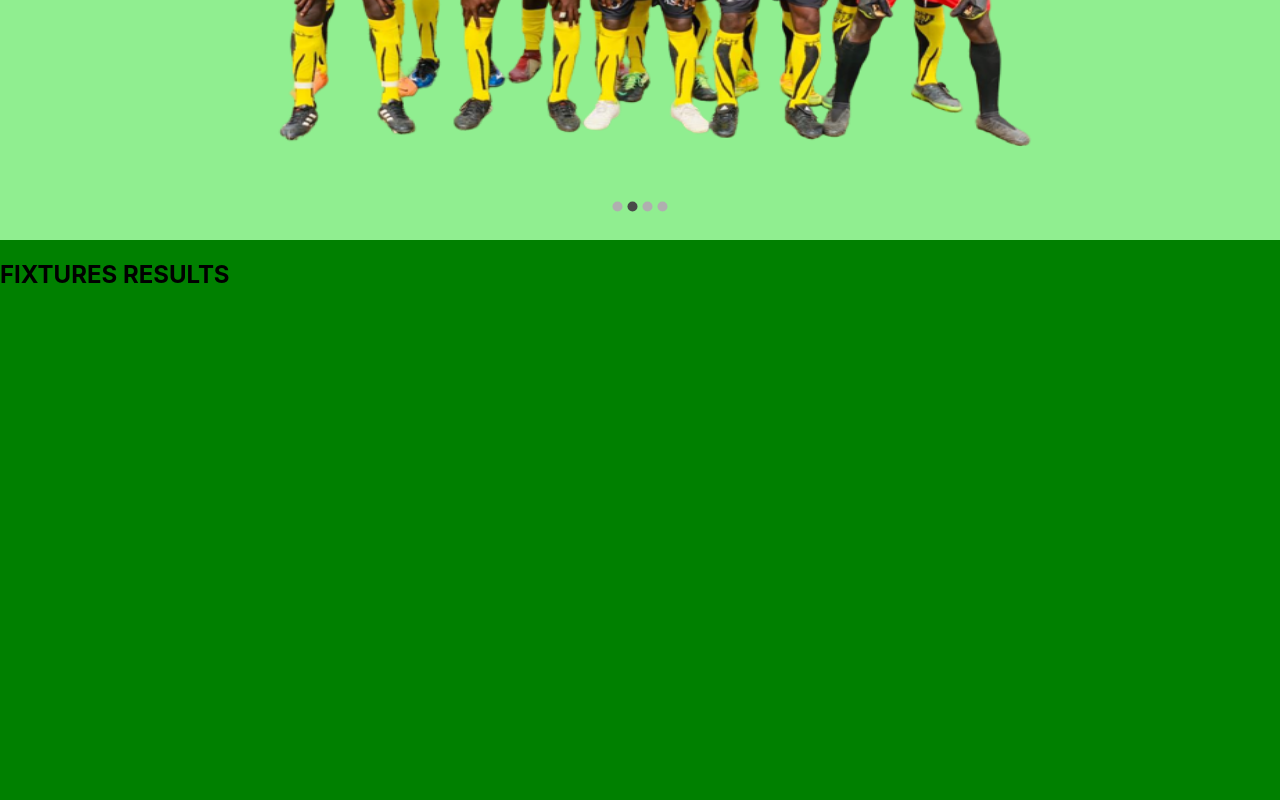
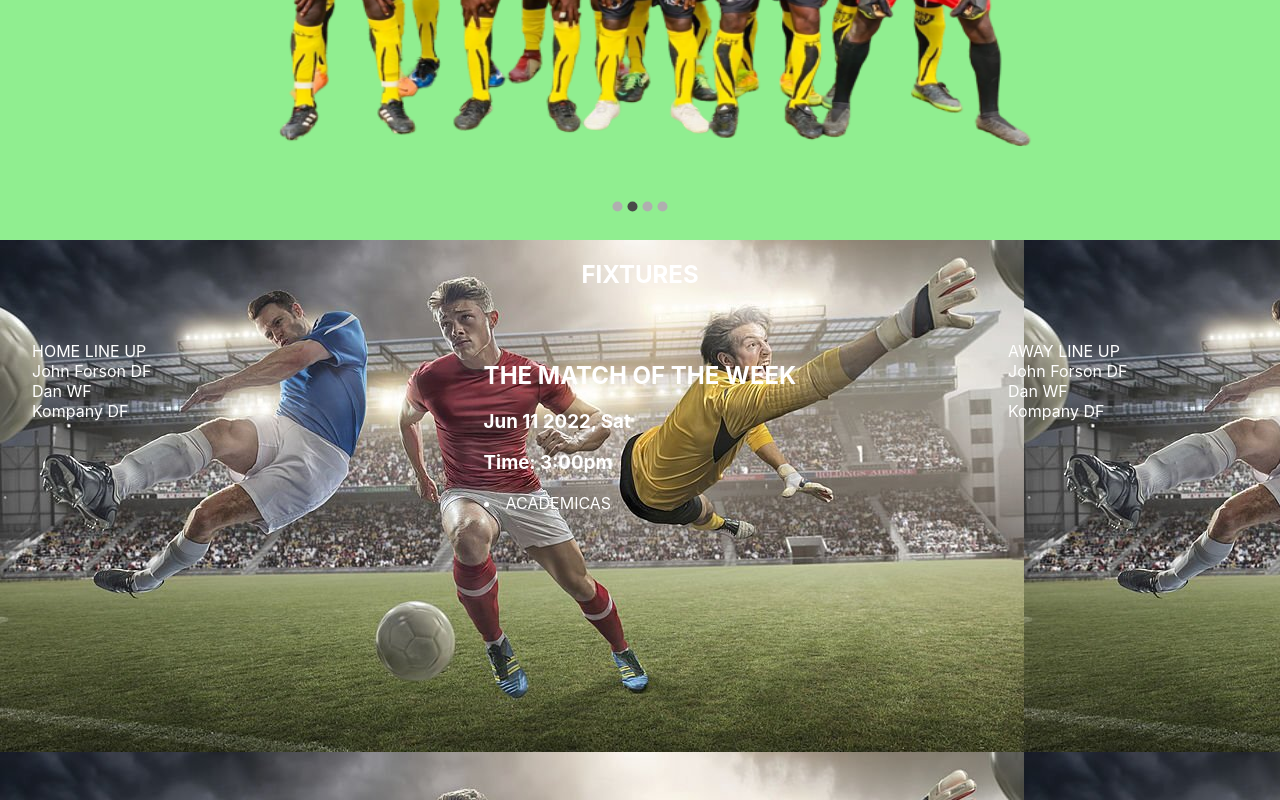
Before and after one commit to Theophilus-Kinggrans-Arthur/Asc-team, a React (Create React App) app: page / in a window 1280 px wide. Shown: the part 1159-1959 px from the top of the page. Before the commit the page ends 1468 px from the top, so only its background shows below. Built offline with nearby package versions, Linux system fonts and the light colour scheme.

Commit message:
matches-update

```diff
--- a/package.json
+++ b/package.json
@@ -3,10 +3,14 @@
   "version": "0.1.0",
   "private": true,
   "dependencies": {
+    "@material-ui/core": "^4.12.4",
+    "@mui/core": "^5.0.0-alpha.54",
     "@testing-library/jest-dom": "^5.16.4",
     "@testing-library/react": "^13.3.0",
     "@testing-library/user-event": "^13.5.0",
+    "bootstrap": "^5.1.3",
     "react": "^18.1.0",
+    "react-bootstrap": "^2.4.0",
     "react-dom": "^18.1.0",
     "react-icons": "^4.4.0",
     "react-material-ui-carousel": "^3.4.2",
--- a/src/components/MatchUpdate/Matches.jsx
+++ b/src/components/MatchUpdate/Matches.jsx
@@ -1,10 +1,49 @@
 import React from 'react'
+import {Card, ListGroup, ListGroupItem} from "react-bootstrap";
+import { Box } from '@material-ui/core';
+import "./matches.css"
 
 const Matches = () => {
   return (
     <section id='matches'>
      <div className='match-results'>
-       <h2>FIXTURES RESULTS</h2>
+       <h2>FIXTURES</h2>
+     </div>
+     <div className='match-container'>
+     <div className="container-left">
+       <Card style={{ width: '15rem' , height: "20rem" }}>
+  <Card.Body>
+    <Card.Title>HOME LINE UP</Card.Title>
+  </Card.Body>
+  <ListGroup className="list-group-flush">
+    <ListGroupItem>John Forson DF</ListGroupItem>
+    <ListGroupItem>Dan WF</ListGroupItem>
+    <ListGroupItem>Kompany   DF</ListGroupItem>
+  </ListGroup>
+</Card>
+     </div>
+     <div className="container-center">
+       <h2>THE MATCH OF THE WEEK</h2>
+       <h3>Jun 11 2022, Sat</h3>
+       <h3> Time: 3:00pm</h3>
+       <div>
+         <Box>
+           <li>ACADEMICAS</li>
+         </Box>
+       </div>
+     </div>
+     <div className="container-right">
+     <Card style={{ width: '15rem' , height: "20rem" }}>
+  <Card.Body>
+    <Card.Title>AWAY LINE UP</Card.Title>
+  </Card.Body>
+  <ListGroup className="list-group-flush">
+    <ListGroupItem>John Forson DF</ListGroupItem>
+    <ListGroupItem>Dan WF</ListGroupItem>
+    <ListGroupItem>Kompany   DF</ListGroupItem>
+  </ListGroup>
+</Card>
+     </div>
      </div>
     </section>
   )
--- /dev/null
+++ b/src/components/MatchUpdate/matches.css
@@ -0,0 +1,23 @@
+#matches{
+    position: relative;
+    height: 70vh;
+    color: white;
+    background-image: url("../../assests/background.jpg");
+}
+
+.match-results{
+    display: flex;
+    justify-content: center;
+    align-items: center;
+}
+
+.match-results h2{
+    display: flex;
+    align-items: center;
+}
+
+.match-container{
+    display: flex;
+    justify-content: space-between;
+    margin: 2rem;
+}
```
Also changed, not shown: src/assests/background.jpg (added), 1 other file (tests, documents, lock files or other folders).
